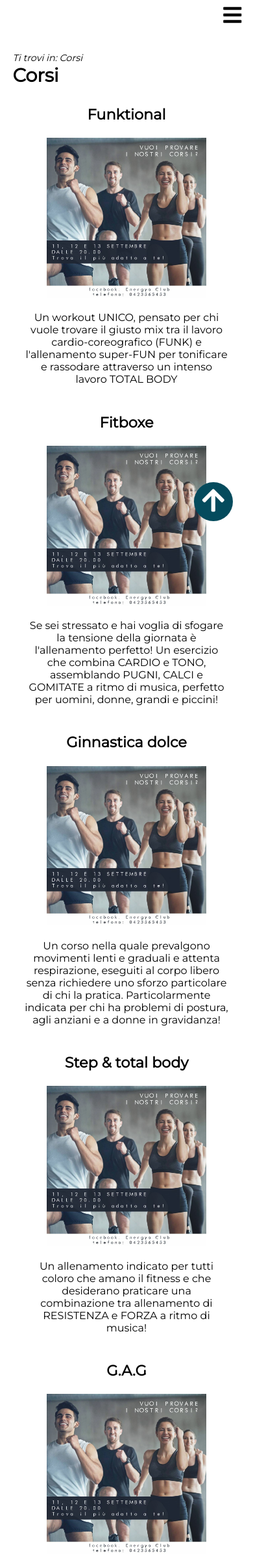
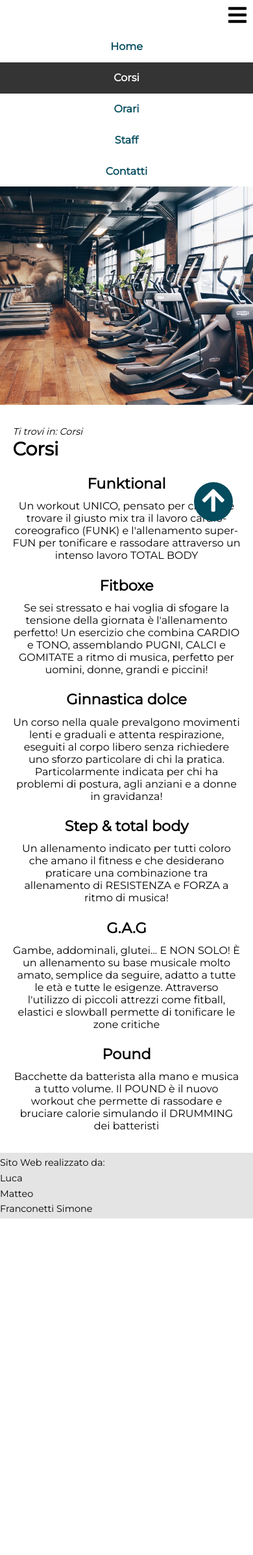
Before and after one commit to zumino1997/ProgettoTecWeb, a PHP site: page /corsi.html in a window 390 px wide. Shown: the top 2393 px of the page at 65% size. After the commit the page ends 1875 px from the top, so only its background shows below. Run offline with PHP 8.4, Linux system fonts and the light colour scheme; some libraries are stand-ins or nearby versions.

Commit message:
aggiunto menu ad hamburger

```diff
--- a/CSS/css_index_small_480px.css
+++ b/CSS/css_index_small_480px.css
@@ -1,19 +1,48 @@
+#menuIcon{
+	float: right;
+	display: block;
+}
+
 #nav{
 	min-height: 3em;
+	padding:0;
 }
 
 #nav ul{
-	display: none;
+
+}
+
+#nav li{
+	transition: height 0.8s ;
+	clear: both;
+	width: 100%;
+	display: block;
+	padding: 0.9em 0 0.9em 0;
+}
+
+#nav li:hover{
+	color: #000;
+	background-color: #E4E4E4;
+}
+
+#nav #currentLink{
+	border-radius: 0;
+	padding: 0.9em 0 0.9em 0;
+}
+
+.hide {
+	display: block;
+	height: 0;
+	overflow: hidden;
 }
 
 #header{
-	background: #343434;
-	height:auto;
-	background-size: auto;
+	padding: 3em 0 3em 0;
 }
 
 #header img{
-	display: inline;
+	display: block;
+	width: 70%;
 }
 
 #content #breadcrumb p{
@@ -38,32 +67,39 @@
 	font-size: 0.9em;
 }
 
-#menuIcon{
-	float: right;
-	display: block;
+
+
+/*CORSI*/
+
+h1{
+	margin-bottom:0;
 }
 
-/*CORSI*/
+.box h2{
+	margin: 1em 0 0.5em 0;
+}
+
 .box{
 	width: 100%;
+	min-height: auto;
 }
 
-.hei{
-	min-height: initial;
+.box img{
+	display: none;
 }
-<<<<<<< HEAD
+.box p{
+	padding: 0;
+}
 /*CORSI*/
 
 /*LOGIN*/
 #delete-login-button{
 	display:none;
 }
-=======
-/*CORSI/*
+
 
 /*STAFF*/
-#fila{
-	width: 100%;
+#fila img{
+	width: 40%;
 }
 /*STAFF*/
->>>>>>> 6f09b291869eeefa82b954fb9972519e03b4727f
```
